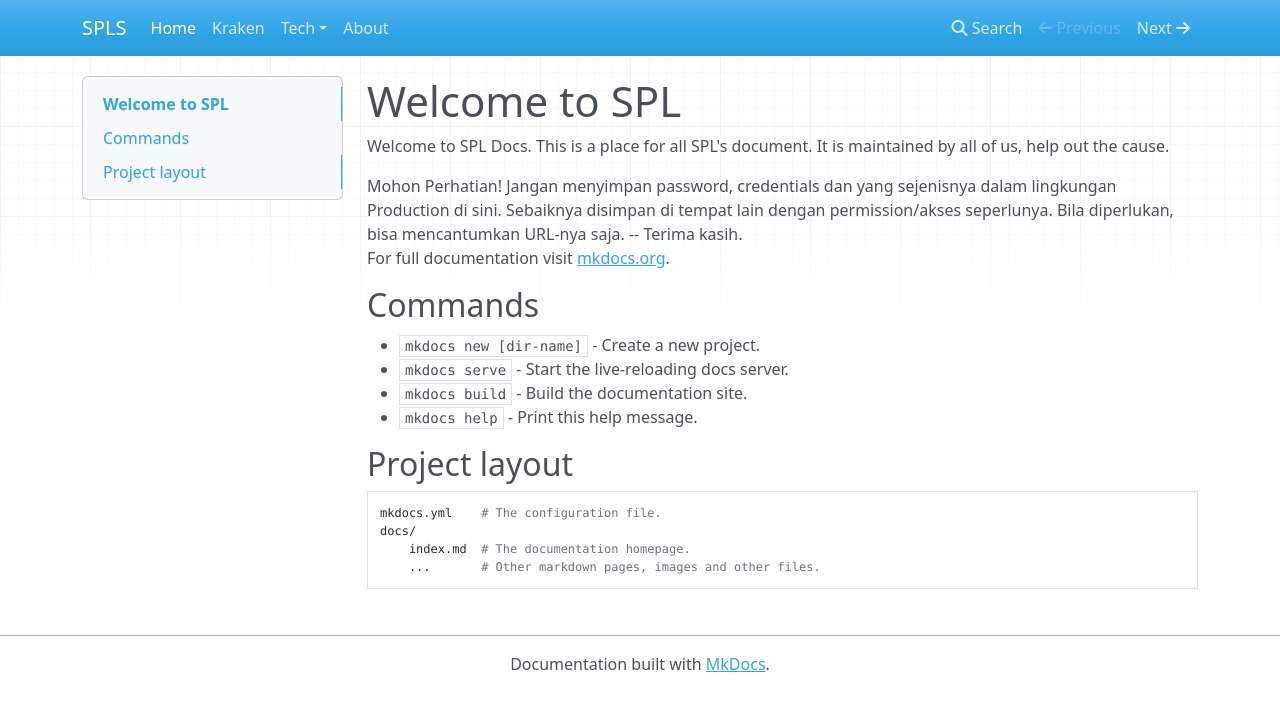
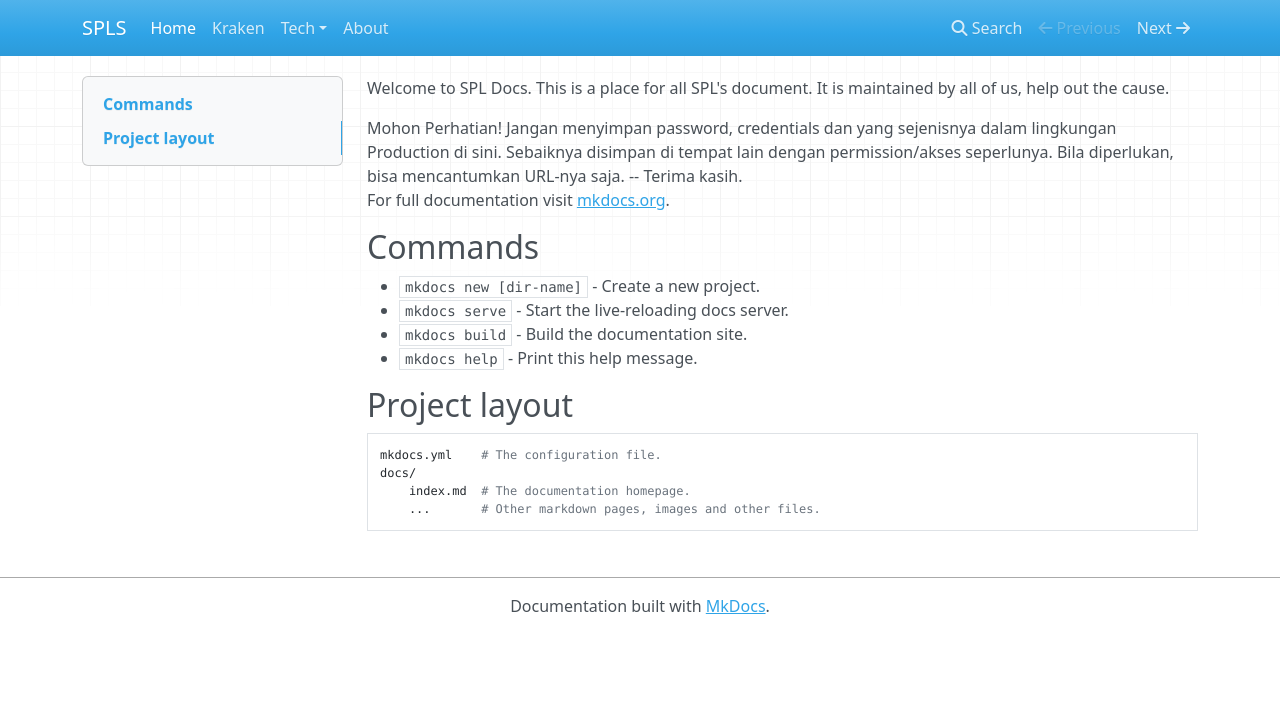
Before and after one commit to sylviasepulsa/sptest, an MkDocs documentation site: the page built from docs/index.md, in a window 1280 px wide. Shown: the top 711 px of the page. Built offline with MkDocs 1.6.1, drawn with Linux system fonts in a browser that asks for light colours; nearby versions of some CDN libraries.

Commit message:
change index.md

```diff
--- a/docs/index.md
+++ b/docs/index.md
@@ -1,5 +1,3 @@
-# Welcome to SPL
-
 Welcome to SPL Docs. This is a place for all SPL's  document. It is maintained by all of us, help out the cause.
 
 <aside class="warning">
```
